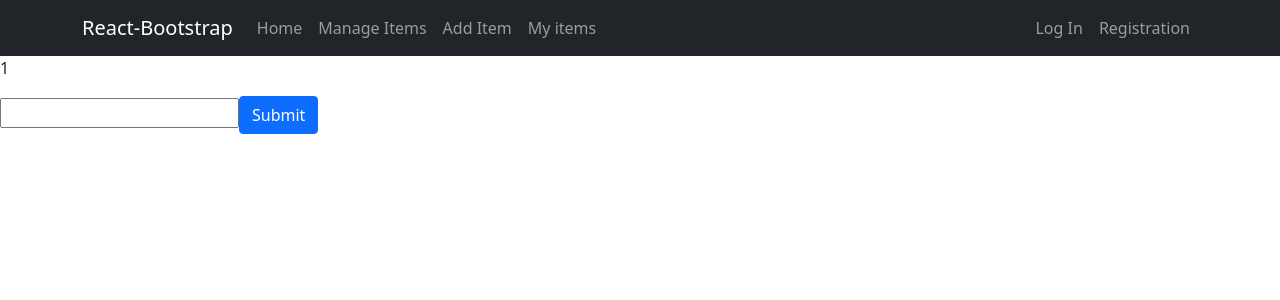
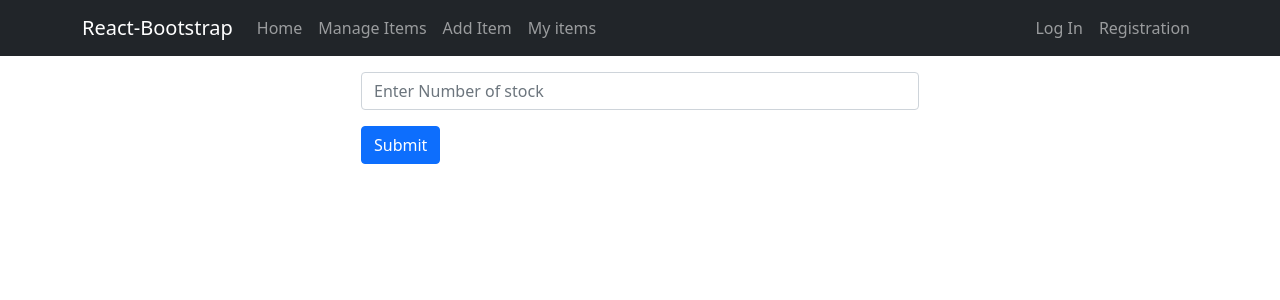
Before and after one commit to zahidjos/ware-house-mangement, a React (Create React App) app: page /stockItem/1 in a window 1280 px wide. Shown: the top 300 px of the page. Built offline with nearby package versions, Linux system fonts and the light colour scheme; no server answers.

Commit message:
stock part complete

```diff
--- a/src/component/MyItem/MyItem.js
+++ b/src/component/MyItem/MyItem.js
@@ -10,7 +10,7 @@ const MyItem = () => {
       },[])
       console.log(item)
     return (
-        <div className='container'>
+        <div className='container mt-3'>
             <div className="row">
             {item.map(singleItem=><ItemCard singleItem={singleItem}></ItemCard>)
             }
--- a/src/component/StockItem/StockItem.js
+++ b/src/component/StockItem/StockItem.js
@@ -36,14 +36,16 @@ const StockItem = () => {
 
     return (
         <div>
-            <p>{params.id}</p>
-            <form onSubmit={stockUpdate}>
+            <div className="container">
+            <div className='w-50 m-auto mt-3'>
+                <form onSubmit={stockUpdate}>
+                <input type="number" placeholder='Enter Number of stock' className="form-control" name="number" id="" />
+                 <button type="submit" className="btn btn-primary mt-3">Submit</button>
+                </form>
+            </div>
 
-               <input type="number" name="number" id="" />
+            </div>
 
-
-             <button type="submit" class="btn btn-primary">Submit</button>
-</form>
         </div>
     );
 };
--- a/src/component/UpdateItem/UpdateItem.js
+++ b/src/component/UpdateItem/UpdateItem.js
@@ -1,5 +1,6 @@
 import React, { useEffect, useState } from 'react';
 import { useNavigate, useParams } from 'react-router-dom';
+import './UpdateItem.css'
 
 const UpdateItem = () => {
     const params=useParams()
@@ -15,16 +16,8 @@ const UpdateItem = () => {
         .then(truckData=>setUpdateData(truckData));
       },[quantityData])
 
-
-
-
-
-
-   const handelDeliver=()=>{
+     const handelDeliver=()=>{
      let number=quantity-1;
-
-
-
 
       const updateUser={number};
       fetch(`https://sheltered-inlet-82200.herokuapp.com/user/${_id}`,{
@@ -35,16 +28,7 @@ const UpdateItem = () => {
      .then(res=>res.json())
      .then(data=>setQuantityData(number))
 
-
-
-
-
-
-
-
-
-
-   }
+      }
 
   //  console.log(quantityData);
    const navigate=useNavigate()
@@ -57,7 +41,7 @@ const UpdateItem = () => {
     return (
         <div>
             <div className="container">
-            <div className="card" >
+            <div className="card w-75 m-auto mt-3" >
   <img src={image} className="card-img-top" alt="..."/>
   <div className="card-body">
     <h5 className="card-title">{name}</h5>
@@ -65,8 +49,11 @@ const UpdateItem = () => {
     <p>Price:{price}</p>
     <p>Quantity:{quantity}</p>
     <h6>Supplier:{supplier}</h6>
+    <div className='d-flex justify-content-between m-3'>
     <a  onClick={()=>handelStock(_id)} className="btn btn-primary">Stock</a>
     <a onClick={handelDeliver} className="btn btn-primary">Deliver</a>
+    </div>
+
 
   </div>
 </div>
```
